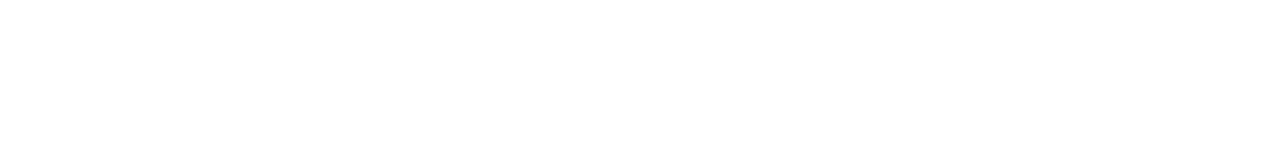
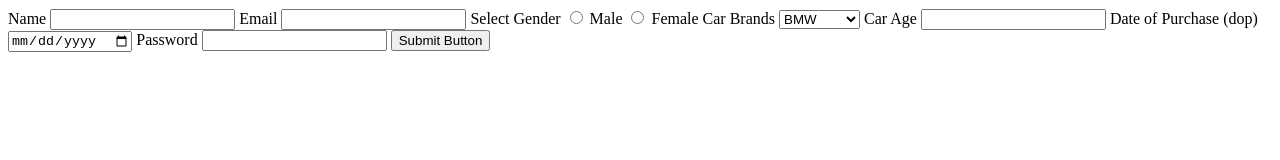
Before and after one commit to acciojob/car-insurance-form-nandan8983, a website: page main.html in a window 1280 px wide. Drawn offline with Linux system fonts and the light colour scheme.

Commit message:
created a submission

```diff
--- a/main.html
+++ b/main.html
@@ -4,10 +4,35 @@
 
 <head>
 	<link rel="stylesheet" href="styles.css">
+	<title>car insurance</title>
 </head>
 
 <body>
 	<!-- the entire body must be written by student -->
+	<form method="POST">
+		<label for="name">Name</label>
+		<input id="name" type="text" required/>
+		<label for="email">Email</label>
+		<input id="email" type="email" required/>
+		<label>Select Gender</label>
+		<input id="gm" type="radio" name="gender" required/>
+		<label for="gm">Male</label>
+		<input id="gf" type="radio" name="gender" required/>
+		<label for="gf">Female</label>
+		<label for="cars">Car Brands</label>
+		<select id="cars">
+			<option>BMW</option>
+			<option>Audi</option>
+			<option>Mercedez</option>
+		</select>
+		<label for="carage">Car Age</label>
+		<input type="number" id="carage" required/>
+		<label for="dop">Date of Purchase (dop)</label>
+		<input type="date" id="dop" required>
+		<label for="password">Password</label>
+		<input id="password" type="password" required/>
+		<button type="submit">Submit Button</button>
+	</form>
     <script type="text/javascript" src="./script.js">
 </script>
 
```
